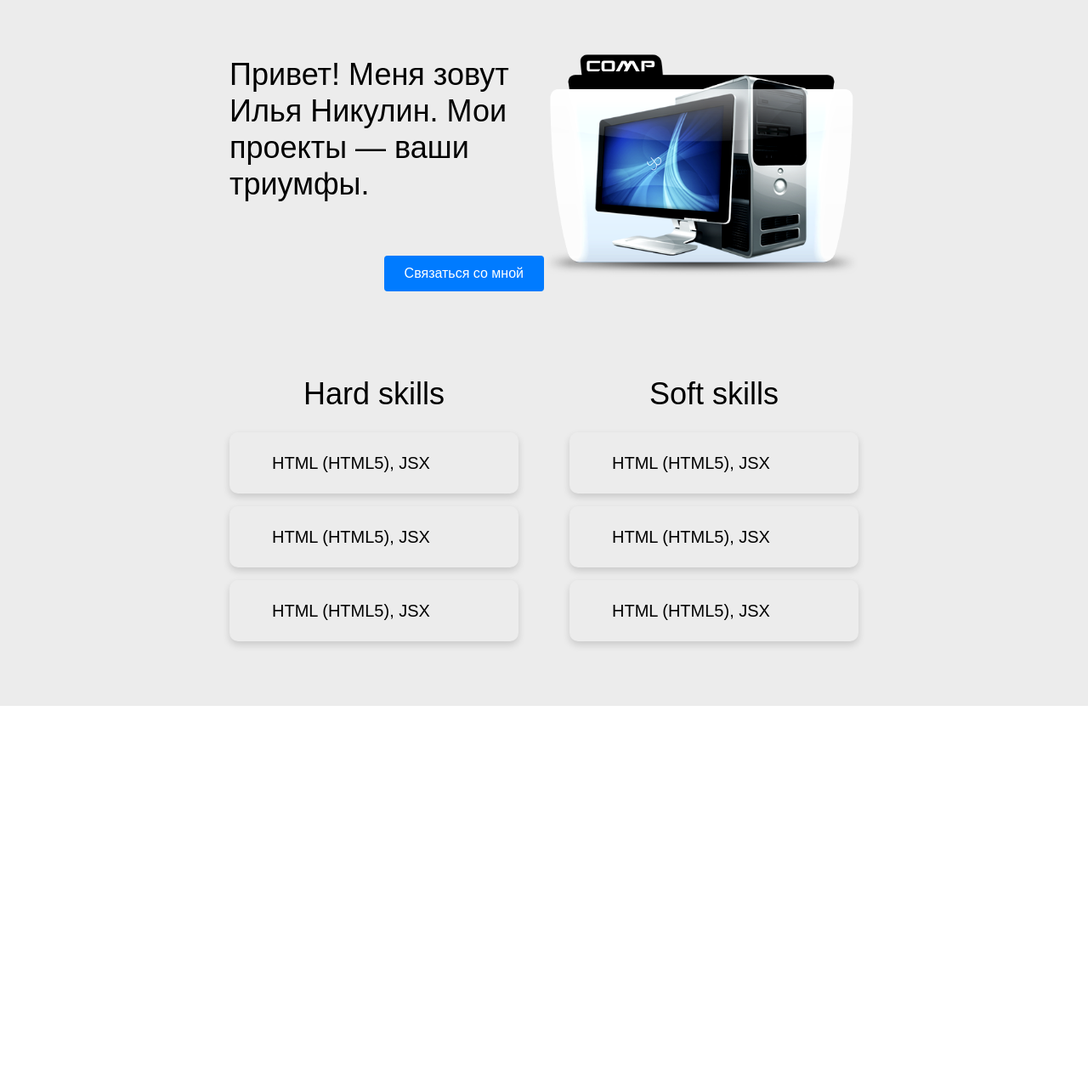
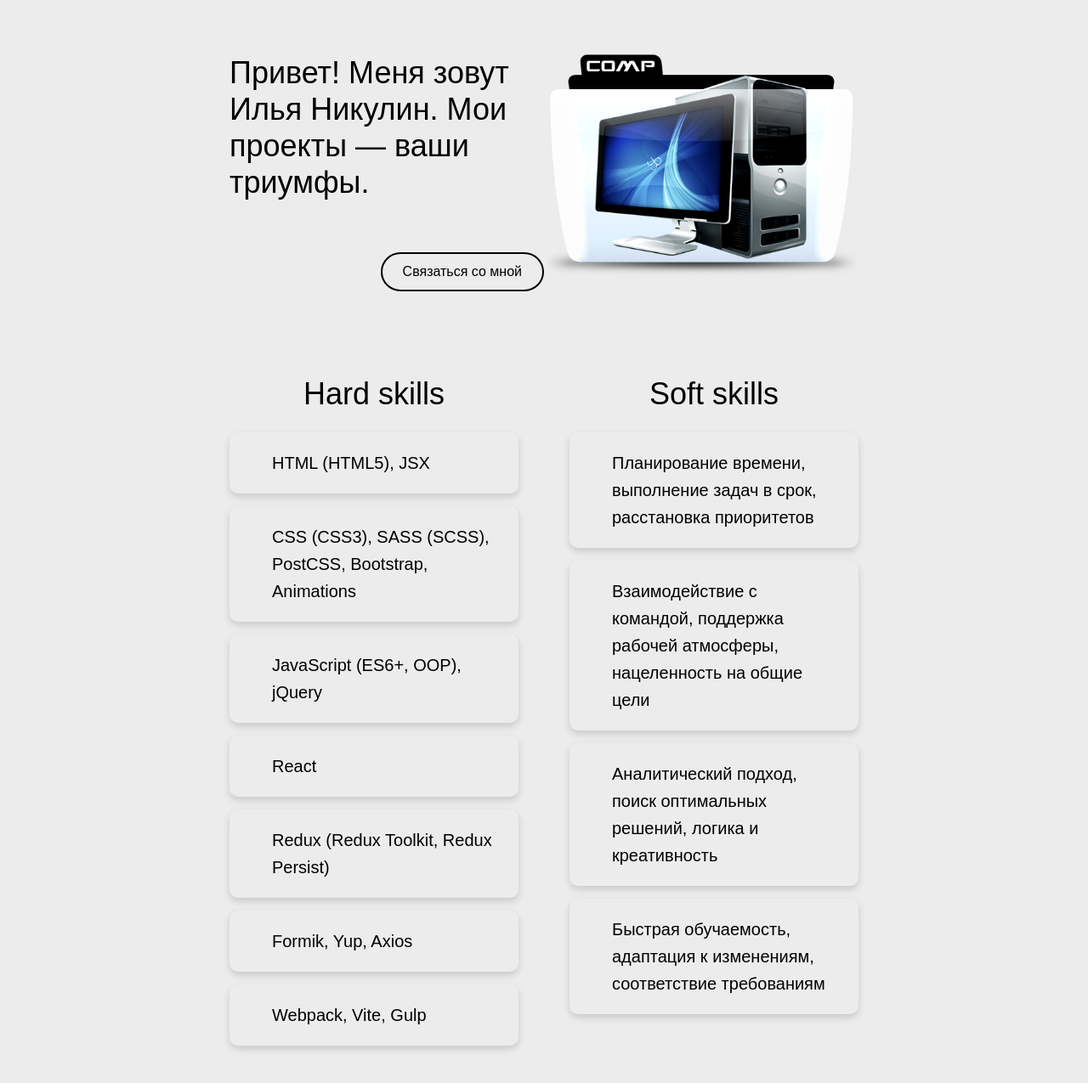
Before and after one commit to nikos592/my-page, a website built with webpack: page src/index.html in a window 1280 px wide. Shown: the part 105-1380 px from the top of the page at 85% size. Before the commit the page ends 936 px from the top, so only its background shows below. Built offline with nearby package versions, Linux system fonts and the light colour scheme; a web font is replaced by a local one.

Commit message:
update soft skills

```diff
--- a/src/assets/styles/styles.css
+++ b/src/assets/styles/styles.css
@@ -136,12 +136,14 @@ h2 {
     margin: 0 auto; /* Центрирование по горизонтали */
 }
 
+
 /* Заголовок каждой колонки */
 .skills-title {
     font-size: 28px;
     margin-bottom: 24px;
     text-align: center; /* Отступ под заголовком */
 }
+
 
 /* Содержимое колонок */
 .skills-body {
@@ -198,15 +200,10 @@ h2 {
 }
 
 .button {
-    display: inline-block;
     padding: 12px 24px;
-    color: white;
-    background-color: #007bff;
-    border-radius: 4px;
+    background-color:  #ECECEC; /* Серый цвет */
+    color: black; /* Цвет текста */
+    border: 2px solid black; /* Черная граница */
+    border-radius: 50px;
     text-decoration: none;
-    transition: background-color 0.3s ease;
 }
-
-.button:hover {
-    background-color: #0056b3;
-}
--- a/src/index.html
+++ b/src/index.html
@@ -48,10 +48,22 @@
                                     <div class="skill-card">HTML (HTML5), JSX</div>
                                 </li>
                                 <li class="skills-list-item">
-                                    <div class="skill-card">HTML (HTML5), JSX</div>
+                                    <div class="skill-card">CSS (CSS3), SASS (SCSS), PostCSS, Bootstrap, Animations</div>
                                 </li>
                                 <li class="skills-list-item">
-                                    <div class="skill-card">HTML (HTML5), JSX</div>
+                                    <div class="skill-card">JavaScript (ES6+, OOP), jQuery</div>
+                                </li>
+                                <li class="skills-list-item">
+                                    <div class="skill-card">React</div>
+                                </li>
+                                <li class="skills-list-item">
+                                    <div class="skill-card">Redux (Redux Toolkit, Redux Persist)</div>
+                                </li>
+                                <li class="skills-list-item">
+                                    <div class="skill-card">Formik, Yup, Axios</div>
+                                </li>
+                                <li class="skills-list-item">
+                                    <div class="skill-card">Webpack, Vite, Gulp</div>
                                 </li>
                             </ul>
                         </div>
@@ -61,13 +73,16 @@
                         <div class="skills-body">
                             <ul class="skills-list">
                                 <li class="skills-list-item">
-                                    <div class="skill-card">HTML (HTML5), JSX</div>
+                                    <div class="skill-card">Планирование времени, выполнение задач в срок, расстановка приоритетов</div>
                                 </li>
                                 <li class="skills-list-item">
-                                    <div class="skill-card">HTML (HTML5), JSX</div>
+                                    <div class="skill-card">Взаимодействие с командой, поддержка рабочей атмосферы, нацеленность на общие цели</div>
                                 </li>
                                 <li class="skills-list-item">
-                                    <div class="skill-card">HTML (HTML5), JSX</div>
+                                    <div class="skill-card">Аналитический подход, поиск оптимальных решений, логика и креативность</div>
+                                </li>
+                                <li class="skills-list-item">
+                                    <div class="skill-card">Быстрая обучаемость, адаптация к изменениям, соответствие требованиям </div>
                                 </li>
                             </ul>
                         </div>
```
